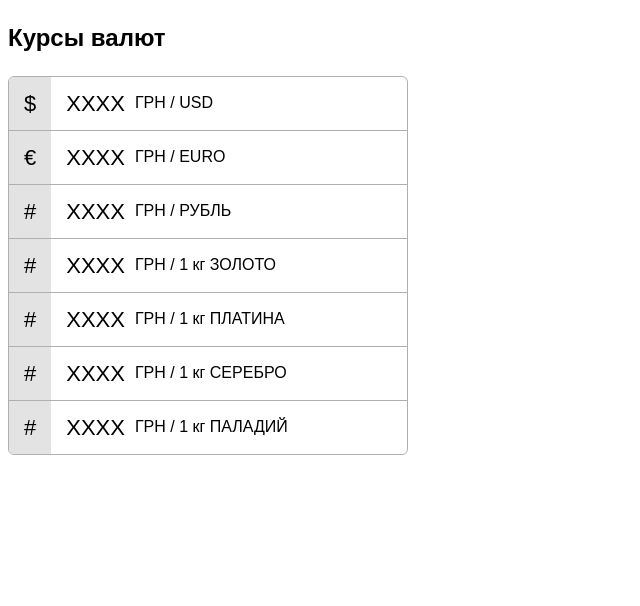
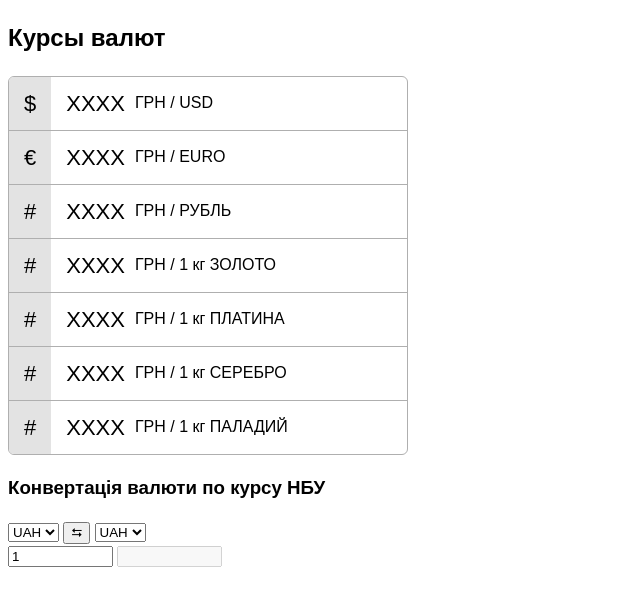
Before and after one commit to tsrm1/JS.WebCademy, a plain HTML site: page 11-kurs_valut.html in a window 1280 px wide. Shown: the whole page, without its empty margins (0-640 px from the left). Drawn offline with Linux system fonts and the light colour scheme; no server answers.

Commit message:
В файл "Курс валют" добавлен конвертер валют

```diff
--- a/11-kurs_valut.html
+++ b/11-kurs_valut.html
@@ -43,9 +43,47 @@
 		</div>
 
 	</div>
+
+	<h3>Конвертація валюти по курсу НБУ</h3>
+	<!-- <p>Створюємо конвертор валют на JavaScript за курсом НБУ.</p> -->
+	<div>
+		<select id="valuta1" onchange="convertNBU();">
+			<option value="UAH">UAH</option>
+			<option value="USD">USD</option>
+			<option value="EUR">EUR</option>
+			<option value="RUB">RUB</option>
+		</select>
+		<button onclick="moveValuta();">⮀</button>
+		<select id="valuta2" onchange="convertNBU()">
+			<option value="UAH">UAH</option>
+			<option value="USD">USD</option>
+			<option value="EUR">EUR</option>
+			<option value="RUB">RUB</option>
+		</select>
+	</div>
+	<div>
+		<input id="res_valuta1" oninput="convertNBU();" value=1 size="10">
+		<input id="res_valuta2" size="10" disabled>
+	</div>
+
     <script>
 		// получение данных по API с сервера НБУ в виде JSON-формата
 		NBU_url = 'https://bank.gov.ua/NBUStatService/v1/statdirectory/exchange?json'
+		// [3] - CZK "Чеська крона"
+		// [6] - HUF "Форинт"
+		// [21] - CHF "Швейцарський франк"
+		// [23] - GBP "Фунт стерлінгів"
+		// [24] - USD
+		// [31] - EUR
+		// [17] - RUB
+		// [57] - XAU
+		// [58] - XAG
+		// [59] - XPT
+		// [60] - XPD
+
+		const crossKurs = {
+			UAH: 1
+		}
 
 		// // получение данных Вариант №1
 		// // в виде fetch('url').then()
@@ -66,28 +104,40 @@
 			console.log(data)
 
 			// renderRates(data)
-			updateValue(data, 17)
-			updateValue(data, 24)
-			updateValue(data, 31)
+
+			crossKurs.RUB = updateValue(data, 17)
+			crossKurs.USD = updateValue(data, 24)
+			crossKurs.EUR = updateValue(data, 31)
+
 			updateValue(data, 57)
 			updateValue(data, 58)
 			updateValue(data, 59)
 			updateValue(data, 60)
-
 		}
 
 		getCurrencies()
 
+		function convertNBU() {
+			const valuta1=document.getElementById('valuta1')
+			console.log(valuta1.value)
+			console.log(crossKurs[valuta1.value])
+			// console.log(valuta1.selectedIndex)
+			const valuta2=document.getElementById('valuta2')
+			console.log(valuta2.value)
+			console.log(crossKurs[valuta2.value])
+			// console.log(valuta2.selectedIndex)
+
+			const res_valuta1=document.getElementById('res_valuta1')
+			console.log(res_valuta1.value)
+
+			const res_valuta2=document.getElementById('res_valuta2')
+			res_valuta2.value = (res_valuta1.value * crossKurs[valuta2.value] / crossKurs[valuta1.value]).toFixed(2)
+
+		}
 
 		// функция изменения курса валют на странице. Вариант 1
 		function renderRates(data) {
-			// [24] - USD
-			// [31] - EUR
-			// [17] - RUB
-			// [57] - XAU
-			// [58] - XAG
-			// [59] - XPT
-			// [60] - XPD
+
 			console.log(data[31].r030) 			// код валюты
 			console.log(data[31].txt)			// название валюты
 			console.log(data[31].cc)			// Обозначение валюты
@@ -109,6 +159,14 @@
 		function updateValue(data, valID) {
 			const element = document.querySelector(`#${data[valID].cc}`)
 			element.innerText = data[valID].rate.toFixed(2)
+			return data[valID].rate
+		}
+
+		function moveValuta() {
+			const temp = valuta1.selectedIndex
+			valuta1.selectedIndex = valuta2.selectedIndex
+			valuta2.selectedIndex = temp
+			convertNBU()
 		}
 
     </script>
```
